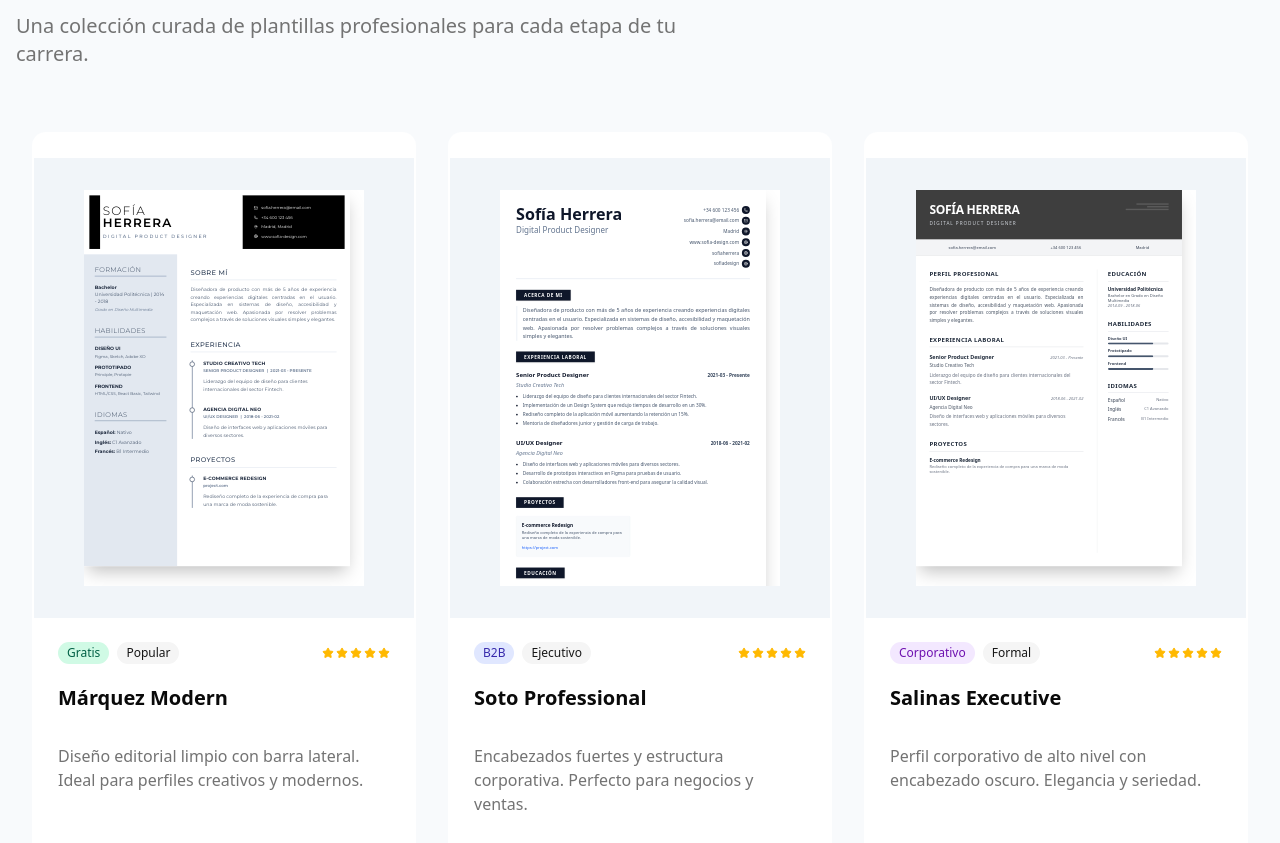
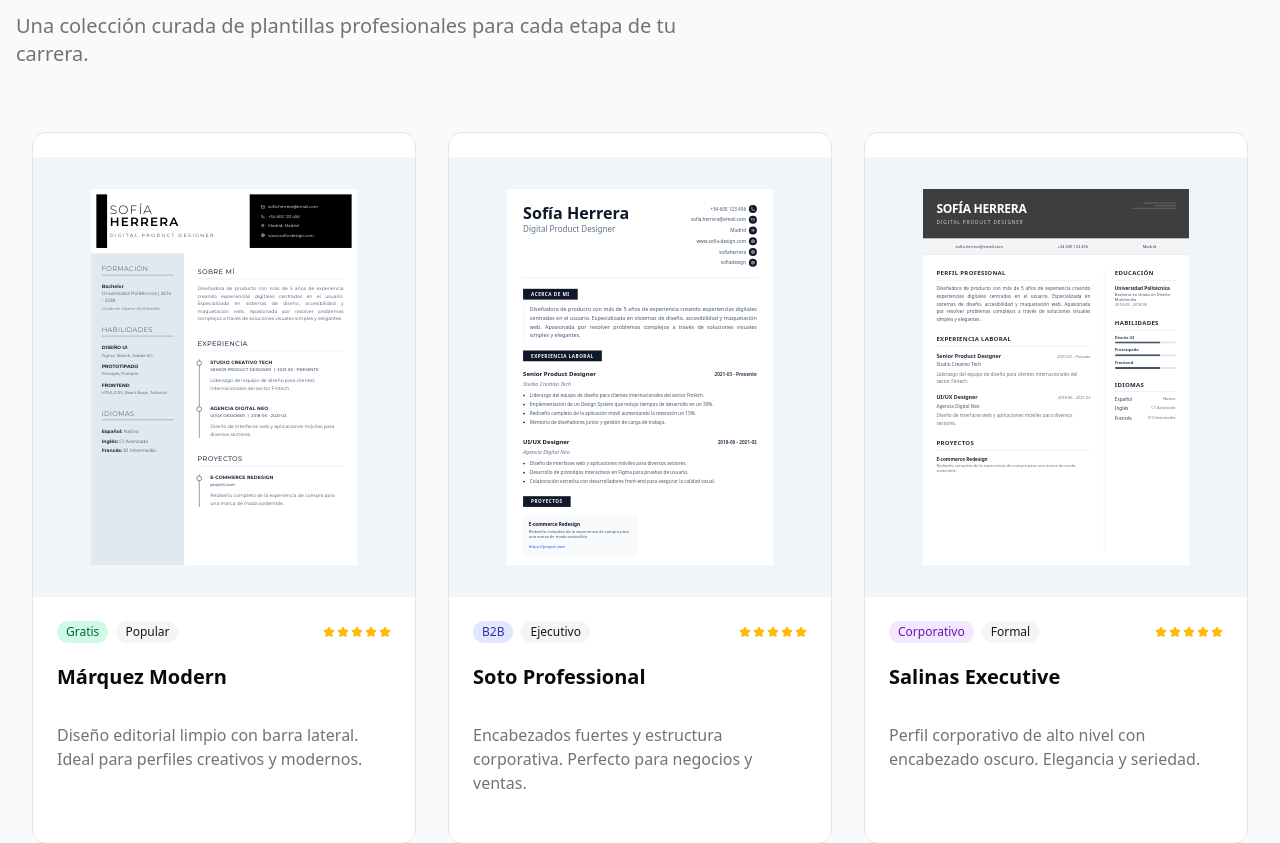
Before and after one commit to maxcerecedadev/cv-maker, a React (Vite) app: page / in a window 1280 px wide. Shown: the part 1404-2247 px from the top of the page. Built offline with nearby package versions, Linux system fonts and the light colour scheme.

Commit message:
feat: implement homepage with hero, features, and template sections with demo data.

```diff
--- a/src/pages/home/page.tsx
+++ b/src/pages/home/page.tsx
@@ -353,28 +353,18 @@ function FeatureCard({ icon, title, description }: { icon: React.ReactNode, titl
 
 function TemplateCard({ title, description, tags, color, templateId, link }: any) {
   return (
-    <Card className="group overflow-hidden border-2 border-transparent hover:border-indigo-500/20 transition-all duration-500 hover:shadow-2xl bg-white dark:bg-slate-900 h-full flex flex-col shadow-none">
-      <div className="w-full bg-slate-100 dark:bg-slate-800 relative overflow-hidden flex justify-center items-center py-8 transition-all duration-500">
-
-        {/* Full A4 Preview - Complete Page Visible */}
-        <div className="w-full max-w-[280px] aspect-[210/297] relative bg-white overflow-hidden">
-          <div className="absolute inset-0">
-            <div className="w-[210mm] h-[297mm] origin-top-left" style={{ transform: 'scale(0.335)' }}>
-              <ResumePreview data={DEMO_RESUME} template={templateId} />
-            </div>
+    <Card className="overflow-hidden border shadow-none bg-white dark:bg-slate-900 h-full flex flex-col relative">
+      {/* Preview Area */}
+      <div className="w-full bg-slate-100 dark:bg-slate-800 flex justify-center items-center p-8">
+        {/* Wrapper that matches the scaled size */}
+        <div className="bg-white overflow-hidden" style={{ width: 'calc(210mm * 0.335)', height: 'calc(297mm * 0.335)' }}>
+          <div style={{ width: '210mm', height: '297mm', transform: 'scale(0.335)', transformOrigin: 'top left' }}>
+            <ResumePreview data={DEMO_RESUME} template={templateId} />
           </div>
-        </div>
-
-        {/* Overlay Button */}
-        <div className="absolute inset-0 bg-slate-900/40 opacity-0 group-hover:opacity-100 transition-opacity duration-300 flex items-center justify-center backdrop-blur-[1px] z-20">
-          <Link to={link}>
-            <Button className="rounded-full px-6 gap-2 transform translate-y-4 group-hover:translate-y-0 transition-transform duration-300 shadow-xl">
-              Usar Plantilla <Paintbrush className="h-3 w-3" />
-            </Button>
-          </Link>
         </div>
       </div>
 
+      {/* Card Info */}
       <CardHeader className="pb-2">
         <div className="flex items-center justify-between mb-3">
           <div className="flex gap-2">
@@ -397,6 +387,15 @@ function TemplateCard({ title, description, tags, color, templateId, link }: any
           {description}
         </CardDescription>
       </CardContent>
+
+      {/* Hover Button */}
+      <div className="absolute inset-0 bg-slate-900/0 hover:bg-slate-900/40 transition-all duration-300 flex items-center justify-center opacity-0 hover:opacity-100">
+        <Link to={link}>
+          <Button className="rounded-full px-6 gap-2">
+            Usar Plantilla <Paintbrush className="h-3 w-3" />
+          </Button>
+        </Link>
+      </div>
     </Card>
   )
 }
```
